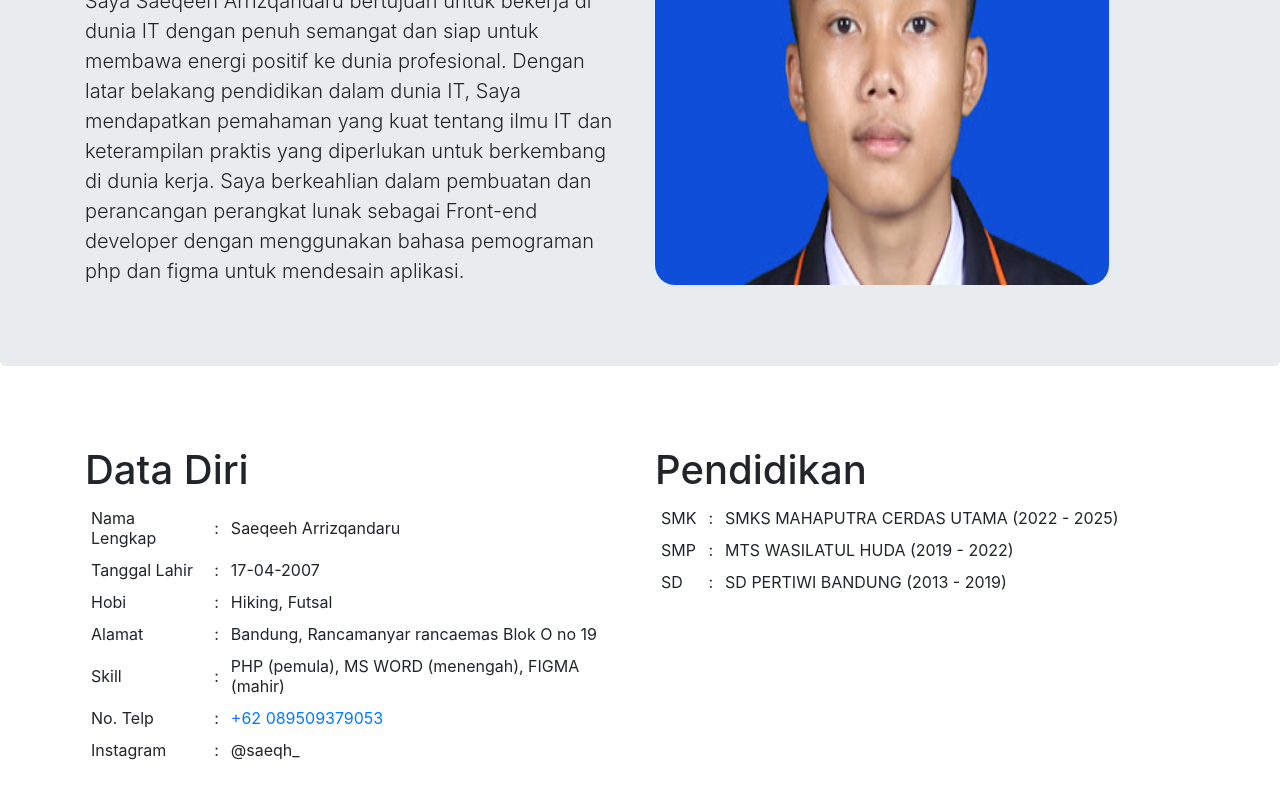
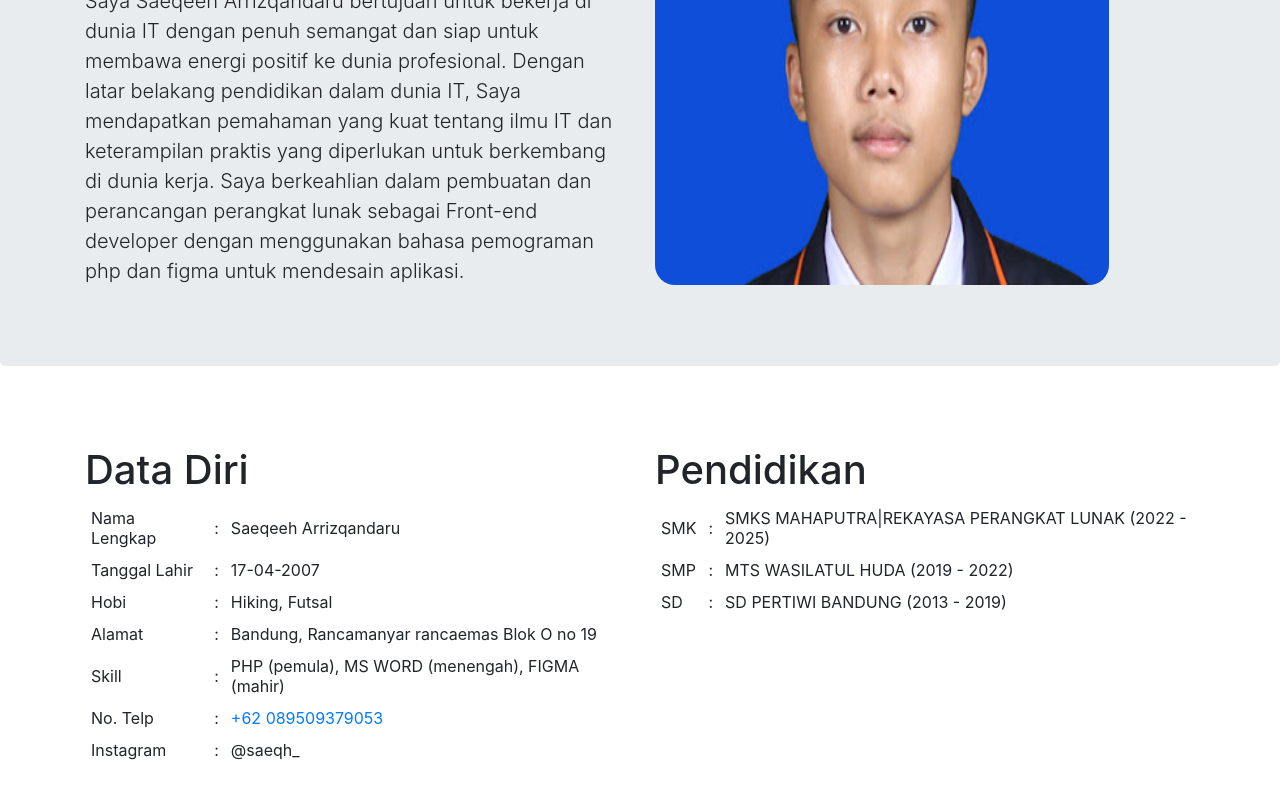
Before and after one commit to Saeqeeh/SAEQEEH_PORTOFOLIO, a plain HTML site: page index.html in a window 1280 px wide. Shown: the part 270-1082 px from the top of the page. Drawn offline with nearby package versions, Linux system fonts and the light colour scheme.

Commit message:
Update index.html

```diff
--- a/index.html
+++ b/index.html
@@ -86,7 +86,7 @@
                         <tr>
                             <td>SMK</td>
                             <td>:</td>
-                            <td>SMKS MAHAPUTRA CERDAS UTAMA (2022 - 2025)</td>
+                            <td>SMKS MAHAPUTRA|REKAYASA PERANGKAT LUNAK (2022 - 2025)</td>
                         </tr>
                         <tr>
                             <td>SMP</td>
```
